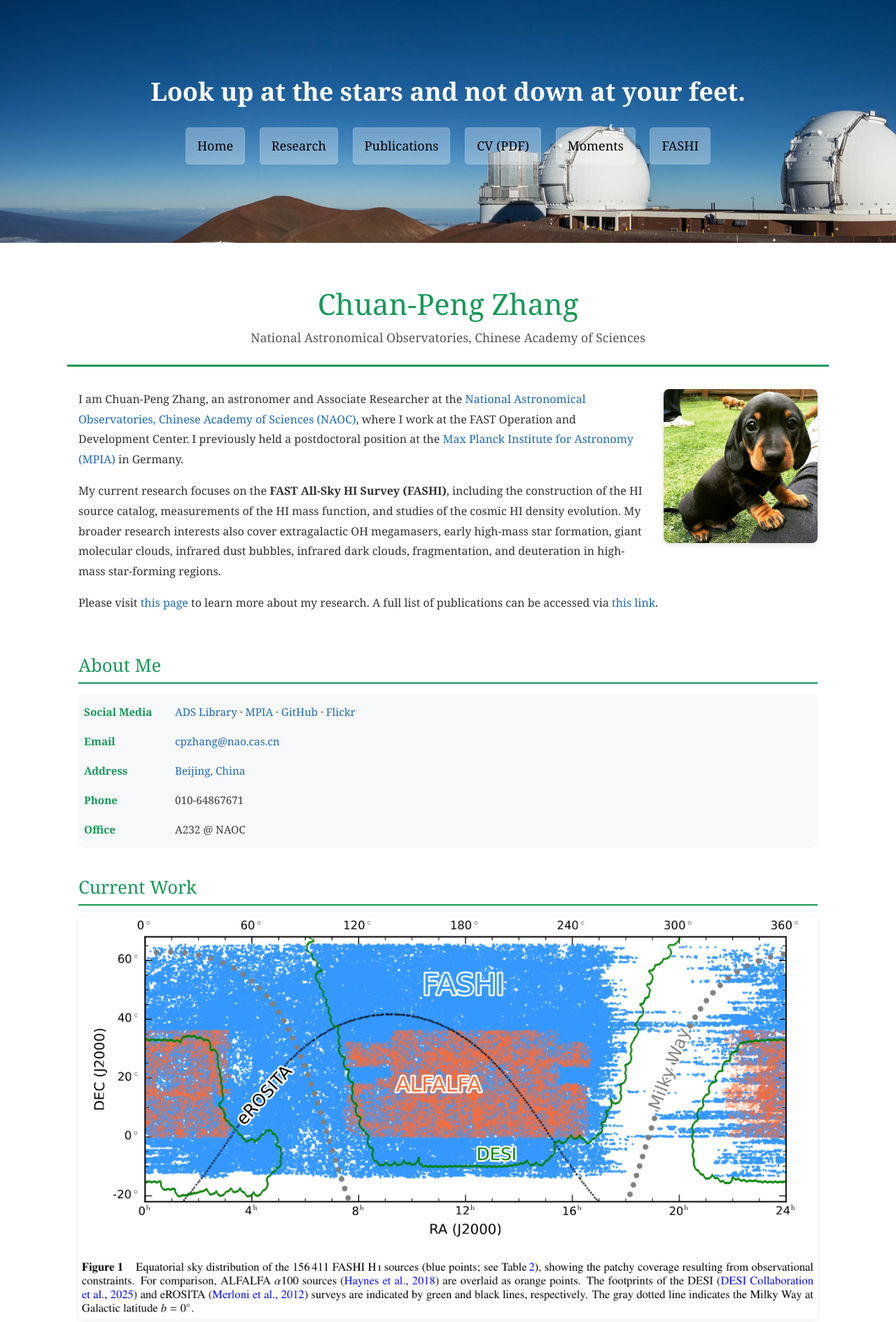
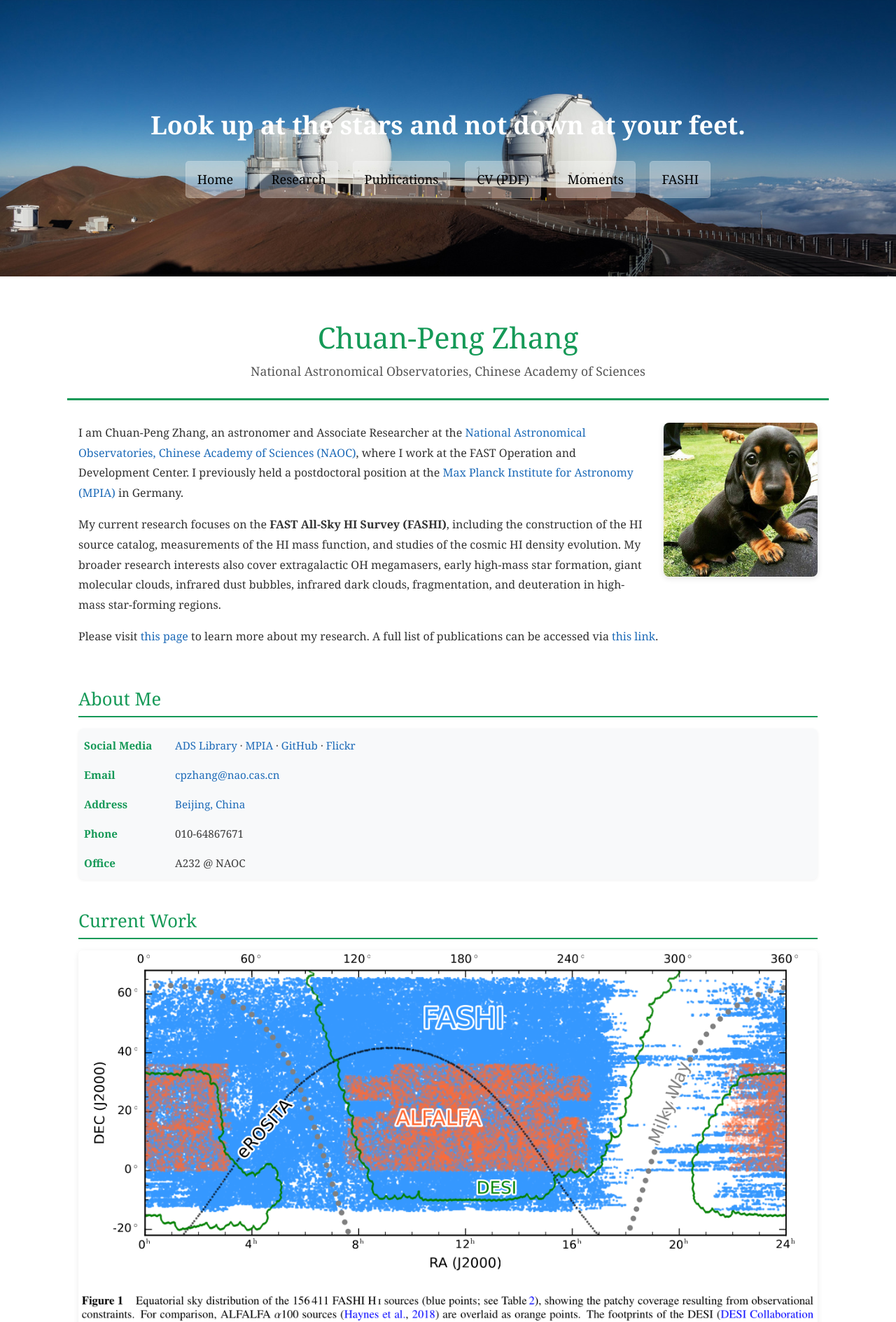
Before and after one commit to zcp521/zcp521.github.io, a Jekyll site: the page built from index.html, in a window 1280 px wide. Shown: the top 1889 px of the page at 70% size. Built offline with Jekyll 4.4.1, drawn with Linux system fonts in a browser that asks for light colours; the list of posts is cut into pages by our own code.

Commit message:
Update page-header.html

```diff
--- a/_includes/page-header.html
+++ b/_includes/page-header.html
@@ -1,4 +1,7 @@
-<section class="page-header"  style="background-image: url('{{ site.baseurl }}/{{ site.header-img }}')">
+<section class="page-header" style="background-image: url('{{ site.baseurl }}/{{ site.header-img }}'); background-size: cover; background-position: center;">
+  <!-- 透明占位块：用来把内容顶下去，但背景不变 -->
+  <div style="height: 3rem;"></div>
+
   <h1 class="moments-name">{{page.title }}</h1>
   <h2 class="moments-tagline">{{page.tagline}}</h2>
   <a href={{ site.baseurl }}/index.html class="btn">Home</a>
```
